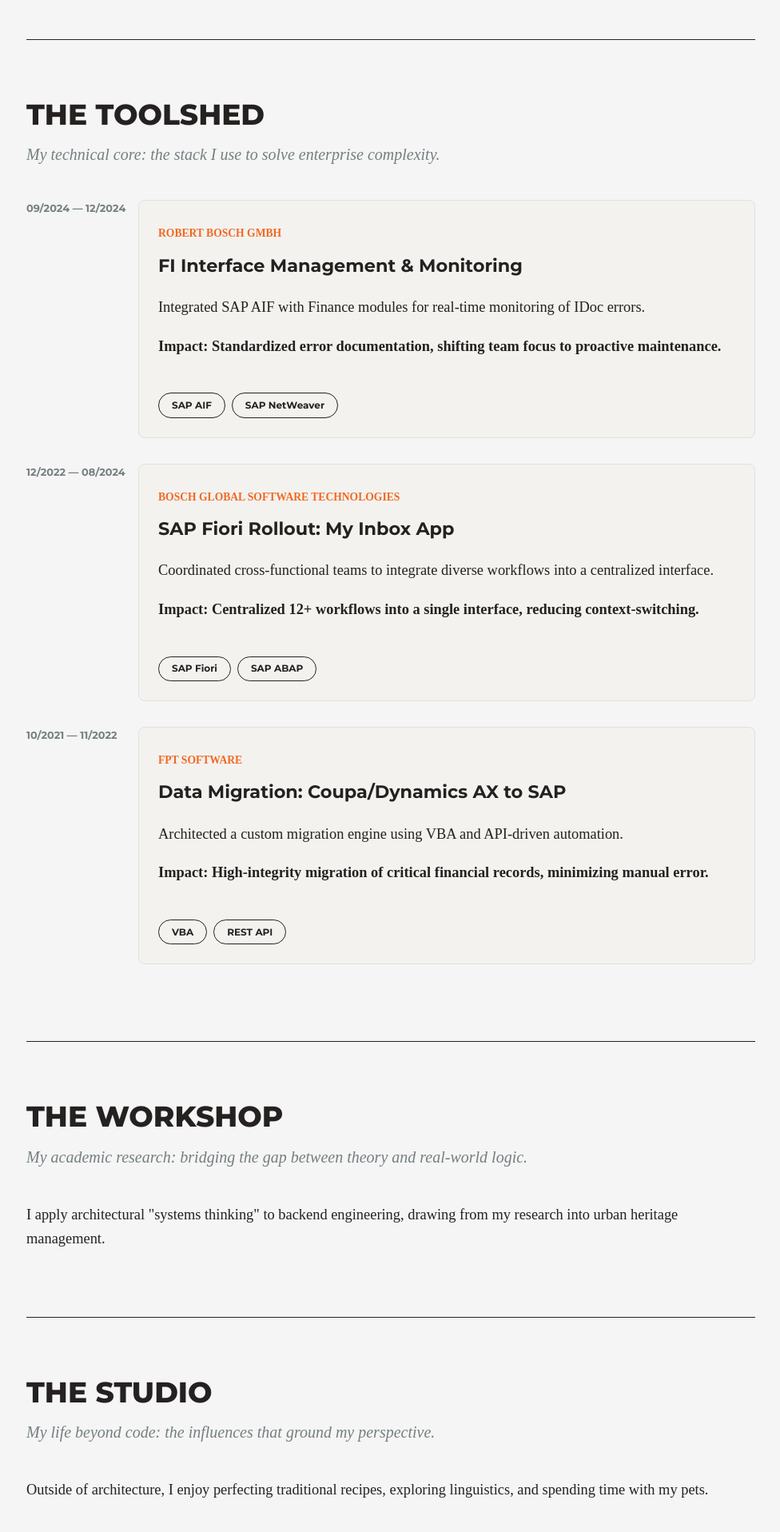
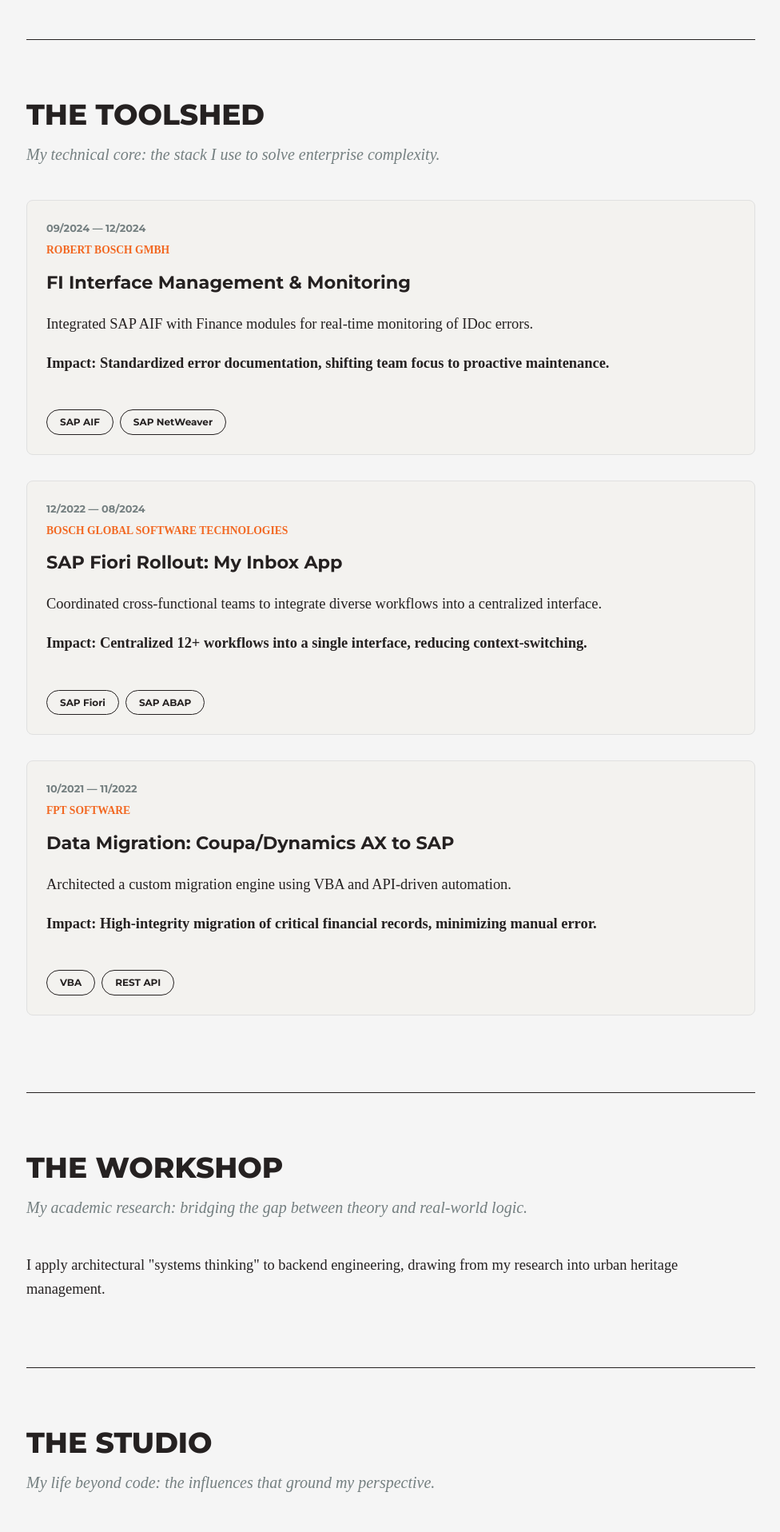
Before and after one commit to huongntn/portfolio-website, a Jekyll site: the page built from index.html, in a window 1280 px wide. Shown: the part 793-2709 px from the top of the page at 80% size, without its empty margins (151-1127 px from the left). Built offline with Jekyll 4.4.1, drawn with Linux system fonts in a browser that asks for light colours; some web fonts are replaced.

Commit message:
Update index.html

```diff
--- a/index.html
+++ b/index.html
@@ -31,8 +31,8 @@
   <p class="chapter-subtitle">My technical core: the stack I use to solve enterprise complexity.</p>
   <a href="https://www.bosch.com" target="_blank" class="project-link">
     <div class="project-card">
+      <div class="card-box">
       <div class="project-date">09/2024 — 12/2024</div>
-      <div class="card-box">
         <span class="project-meta">Robert Bosch GmbH</span>
         <h3>FI Interface Management & Monitoring</h3>
         <p>Integrated SAP AIF with Finance modules for real-time monitoring of IDoc errors.</p>
@@ -44,8 +44,8 @@
 
   <a href="https://www.bosch-softwaretechnologies.com/en/" target="_blank" class="project-link">
     <div class="project-card">
+      <div class="card-box">
       <div class="project-date">12/2022 — 08/2024</div>
-      <div class="card-box">
         <span class="project-meta">Bosch Global Software Technologies</span>
         <h3>SAP Fiori Rollout: My Inbox App</h3>
         <p>Coordinated cross-functional teams to integrate diverse workflows into a centralized interface.</p>
@@ -57,8 +57,8 @@
 
   <a href="https://fptsoftware.com" target="_blank" class="project-link">
     <div class="project-card">
+      <div class="card-box">
       <div class="project-date">10/2021 — 11/2022</div>
-      <div class="card-box">
         <span class="project-meta">FPT Software</span>
         <h3>Data Migration: Coupa/Dynamics AX to SAP</h3>
         <p>Architected a custom migration engine using VBA and API-driven automation.</p>
```
